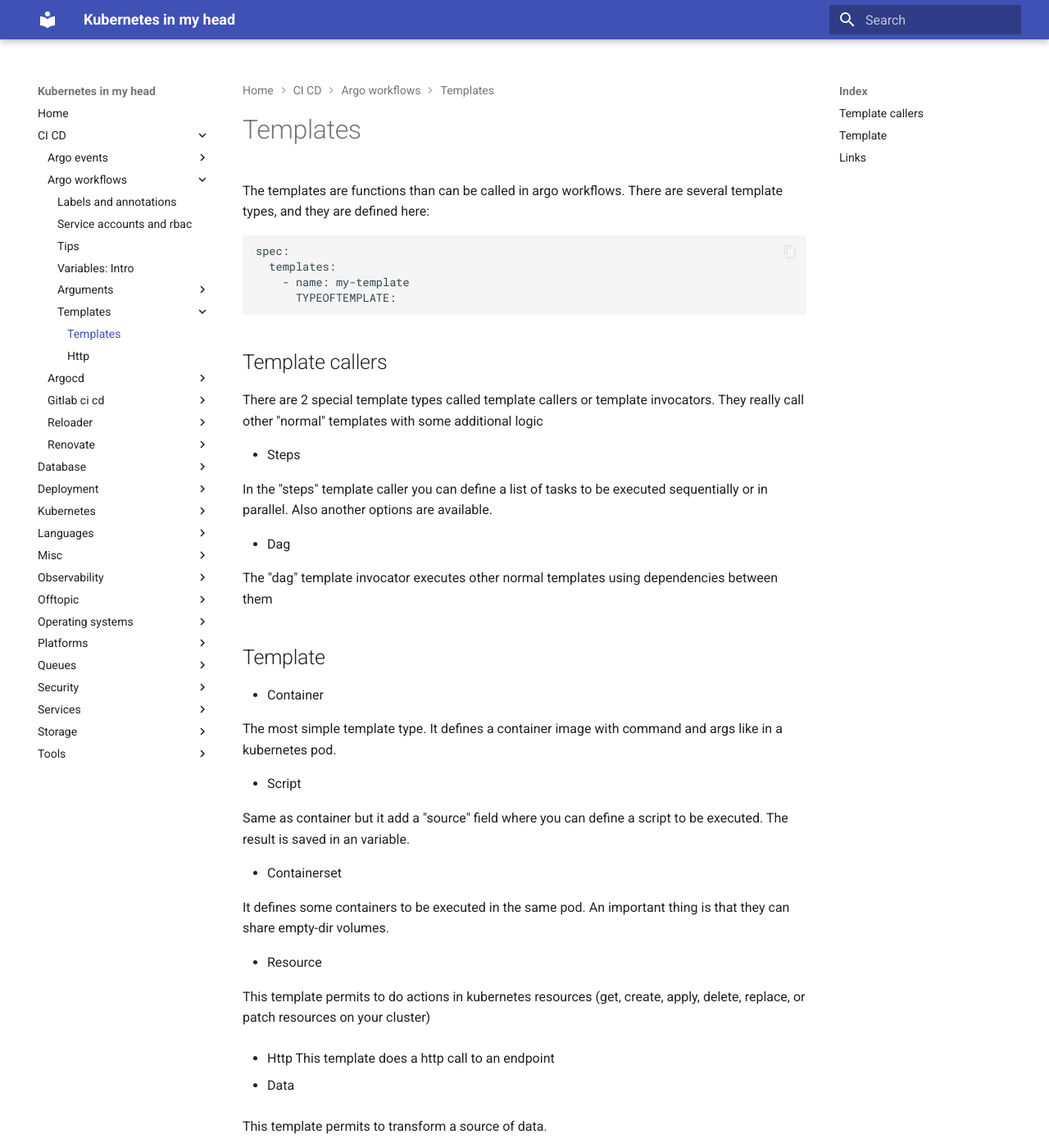
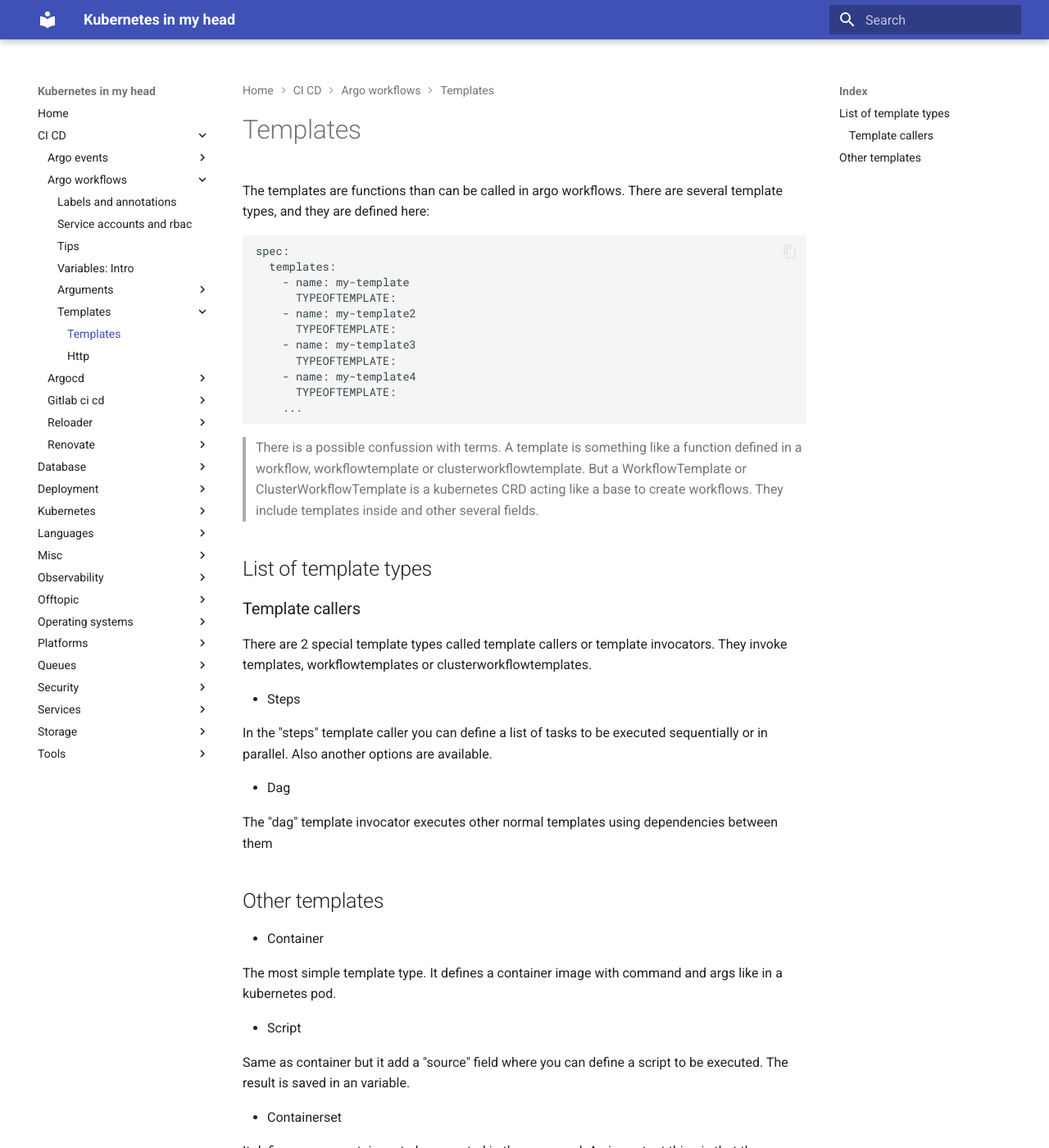
Before and after one commit to jorgelon/kubernetesinmyhead.net, an MkDocs documentation site: the page built from docs/CI-CD/argo-workflows/templates/0-templates.md, in a window 1280 px wide and 1400 px high. Shown: the whole window at 82% size. Built offline with MkDocs 1.6.1 and Material for MkDocs 9.7.7, drawn with Linux system fonts in a browser that asks for light colours; some of the changed text lies outside the part shown.

Commit message:
improve doc

````diff
--- a/docs/CI-CD/argo-workflows/templates/0-templates.md
+++ b/docs/CI-CD/argo-workflows/templates/0-templates.md
@@ -7,11 +7,22 @@ spec:
   templates:
     - name: my-template
       TYPEOFTEMPLATE:
+    - name: my-template2
+      TYPEOFTEMPLATE:
+    - name: my-template3
+      TYPEOFTEMPLATE:
+    - name: my-template4
+      TYPEOFTEMPLATE:
+    ...
 ```
 
-## Template callers
+> There is a possible confussion with terms. A template is something like a function defined in a workflow, workflowtemplate or clusterworkflowtemplate. But a WorkflowTemplate or ClusterWorkflowTemplate is a kubernetes CRD acting like a base to create workflows. They include templates inside and other several fields.
 
-There are 2 special template types called template callers or template invocators. They really call other "normal" templates with some additional logic
+## List of template types
+
+### Template callers
+
+There are 2 special template types called template callers or template invocators. They invoke templates, workflowtemplates or clusterworkflowtemplates.
 
 - Steps
 
@@ -21,7 +32,7 @@ In the "steps" template caller you can define a list of tasks to be executed seq
 
 The "dag" template invocator executes other normal templates using dependencies between them
 
-## Template
+## Other templates
 
 - Container
 
@@ -49,7 +60,3 @@ This template permits to transform a source of data.
 - Suspend
 
 Permits to suspend the execution of the workflow. It can be resumed manually or after a defined duration.
-
-## Links
-
-<https://argo-workflows.readthedocs.io/en/stable/workflow-concepts/>
````
